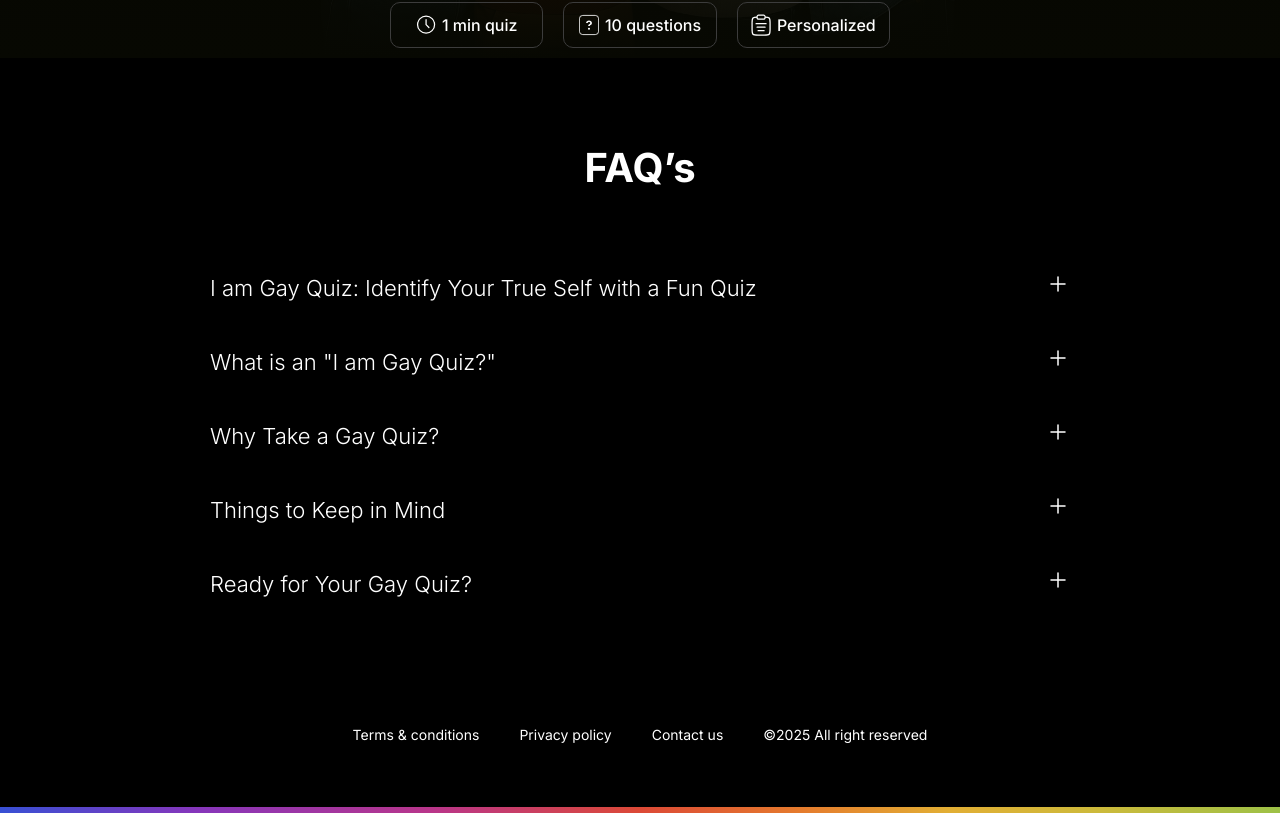
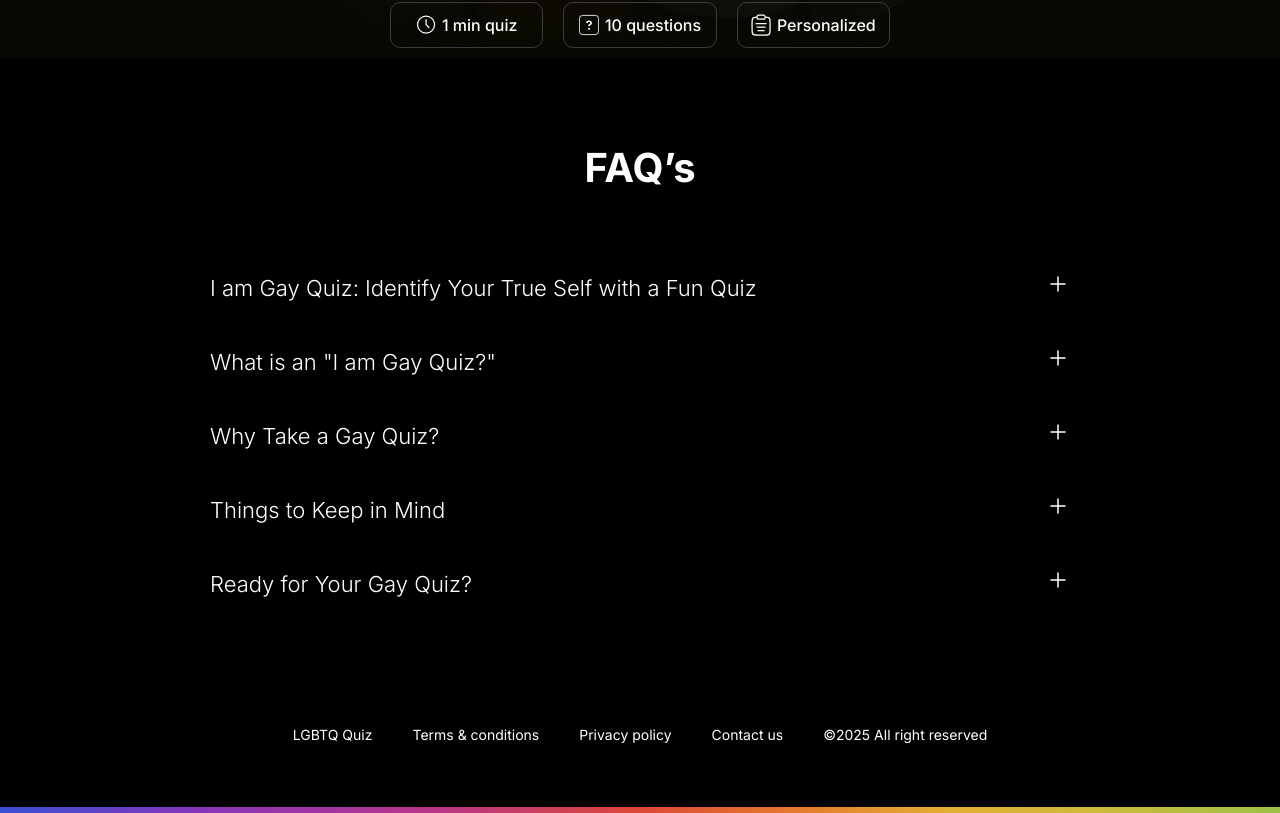
Before and after one commit to japkarshubham23/gay-test, a Next.js app: page / in a window 1280 px wide. Shown: the part 741-1554 px from the top of the page. Built offline with nearby package versions, Linux system fonts and the light colour scheme.

Commit message:
feat: footer new page added

```diff
--- a/app/page.tsx
+++ b/app/page.tsx
@@ -42,6 +42,7 @@ export default function Home() {
             <Faq />
             <footer>
                 <div className={"flex justify-center flex-wrap text-sm gap-x-8 gap-y-5 md:gap-x-10 max-w-[860px] m-auto pt-[35px] pb-10 md:pb-[62px] px-4 md:px-0"}>
+                    <Link href={"/lgbtq-quiz"}>LGBTQ Quiz</Link>
                     <Link href={"/terms-and-conditions"}>Terms & conditions</Link>
                     <Link href={"/privacy-policy"}>Privacy policy</Link>
                     <Link href={"/contact-us"}>Contact us</Link>
```
